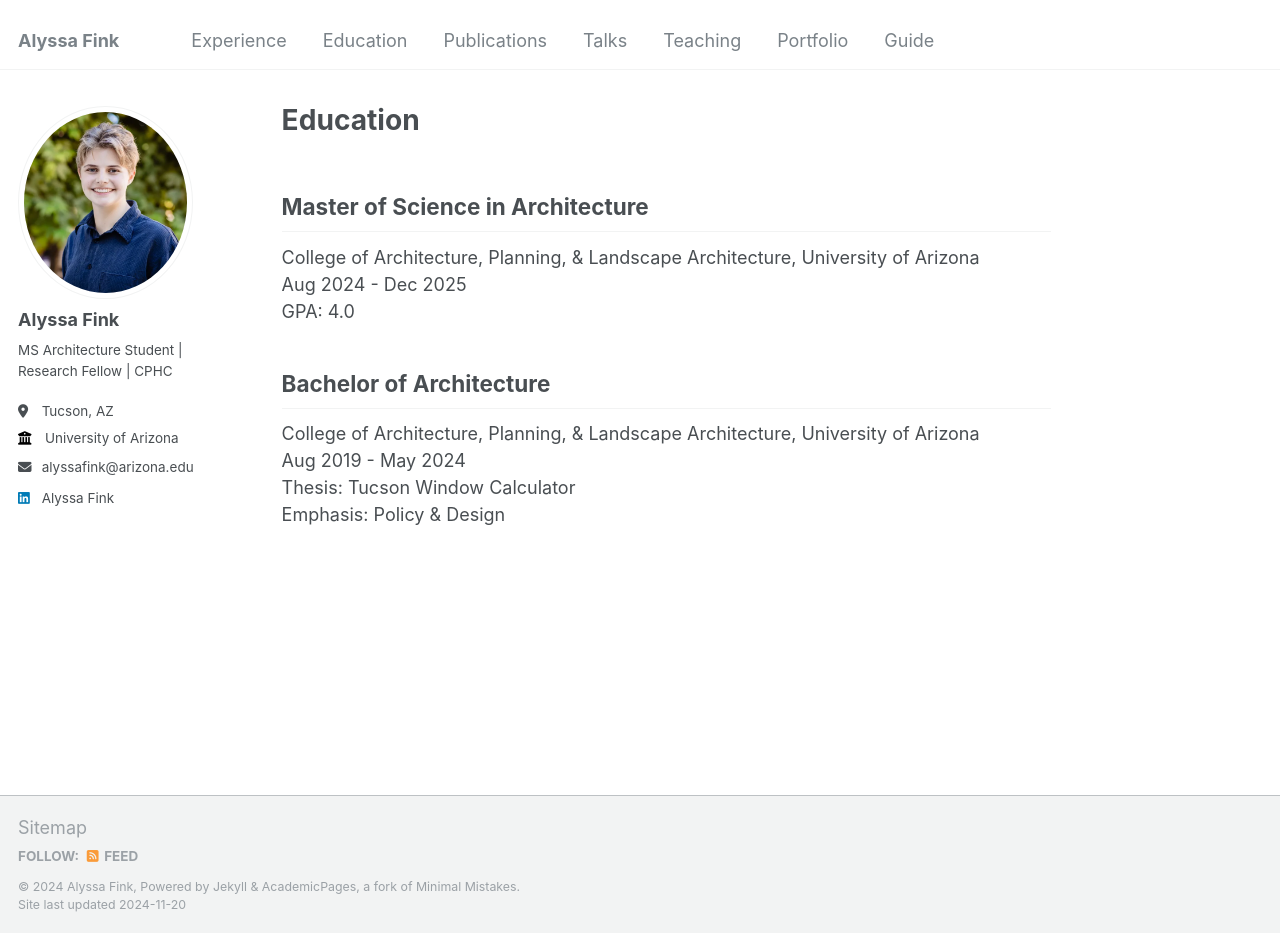
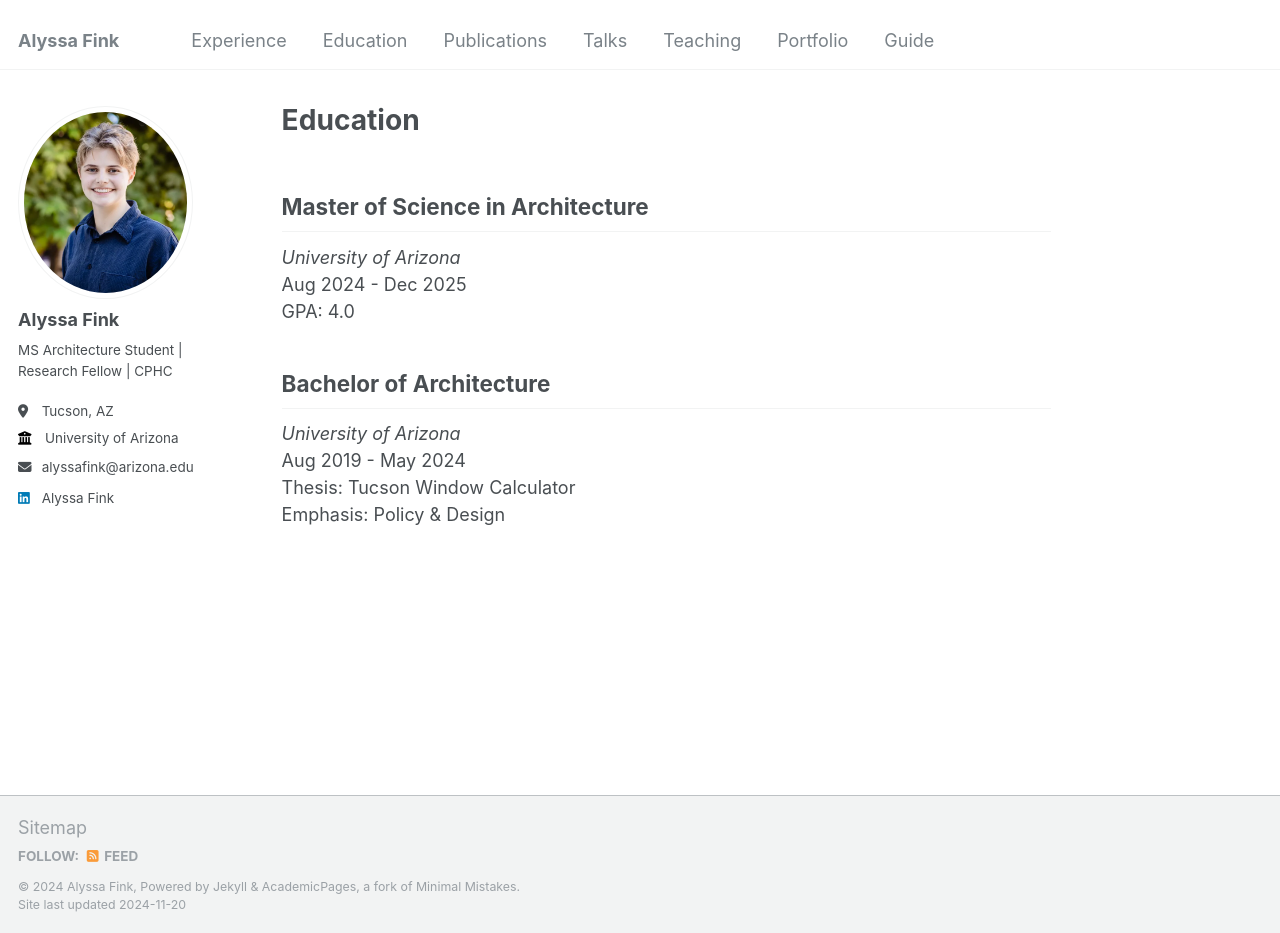
Before and after one commit to alyssafink/alyssafink.github.io, a Jekyll site: the page built from _pages/education.md, in a window 1280 px wide and 933 px high. Built offline with Jekyll 4.4.1, drawn with Linux system fonts in a browser that asks for light colours.

Commit message:
Update education.md

```diff
--- a/_pages/education.md
+++ b/_pages/education.md
@@ -9,7 +9,7 @@ redirect_from:
 
 Master of Science in Architecture
 ---
-College of Architecture, Planning, & Landscape Architecture, University of Arizona
+*University of Arizona*
 <br/>
 Aug 2024 - Dec 2025
 <br/>
@@ -17,7 +17,7 @@ GPA: 4.0
 
 Bachelor of Architecture
 ---
-College of Architecture, Planning, & Landscape Architecture, University of Arizona
+*University of Arizona*
 <br/>
 Aug 2019 - May 2024
 <br/>
```
